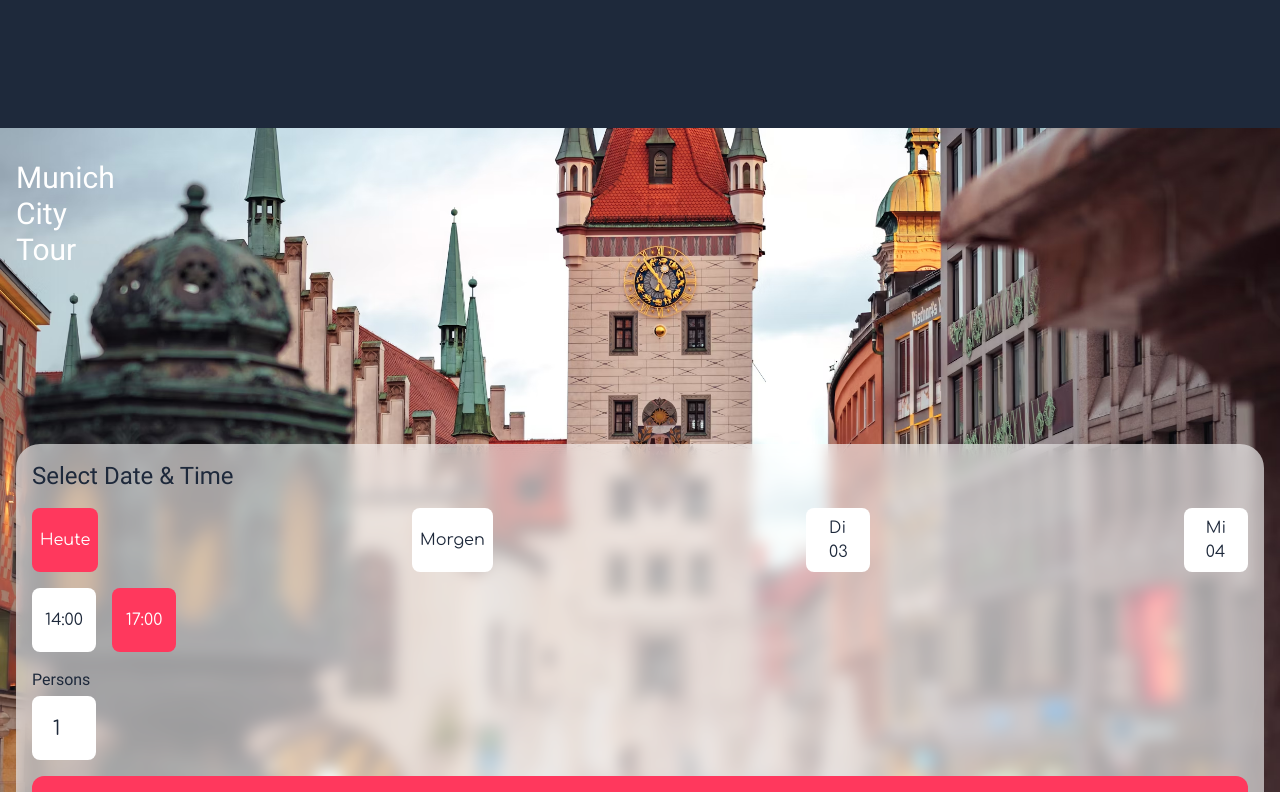
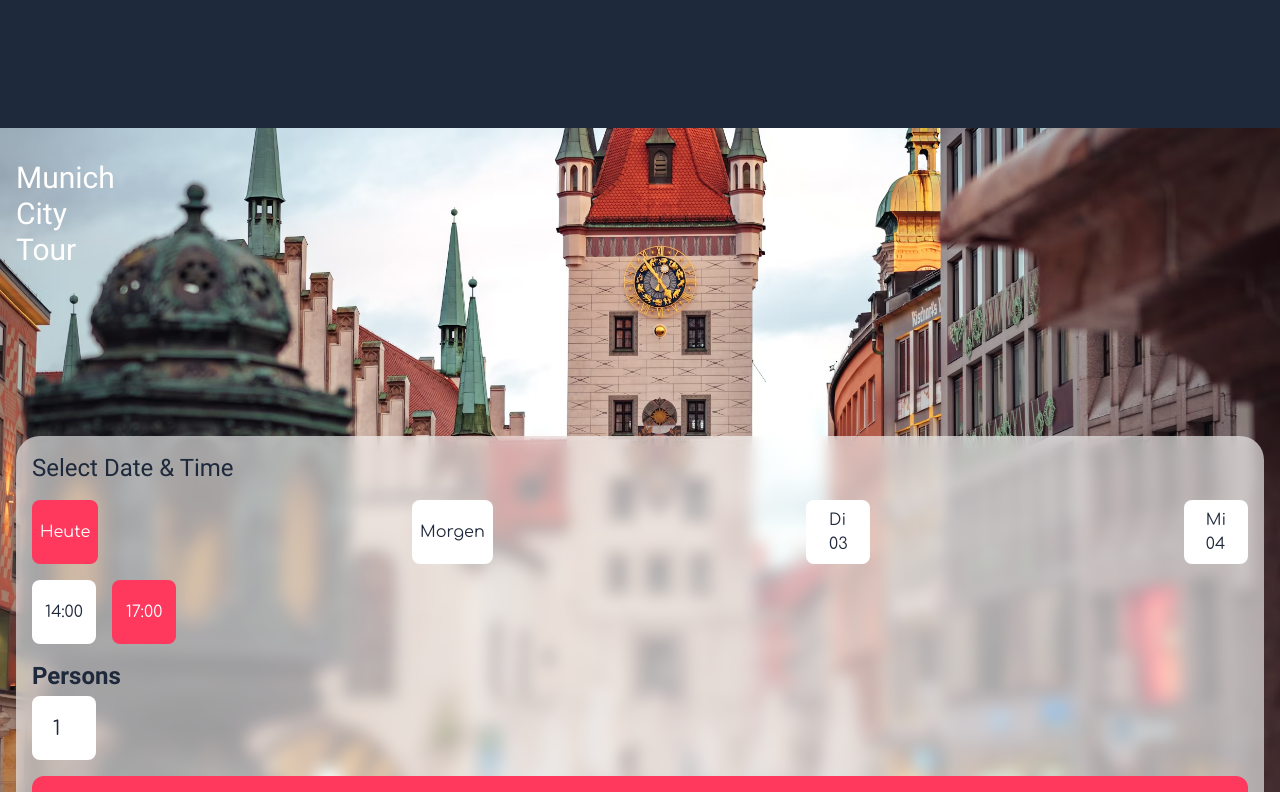
Before and after one commit to Dubwoof/nextwebs, a React (Vite) app: page /booking in a window 1280 px wide. Shown: the top 792 px of the page. Built offline with nearby package versions, Linux system fonts and the light colour scheme.

Commit message:
change h2

```diff
--- a/src/pages/Booking/Booking.tsx
+++ b/src/pages/Booking/Booking.tsx
@@ -50,7 +50,7 @@ export function Booking({}: PageProps): JSX.Element {
             <div className="flex bg-warning cursor-pointer h-16 aspect-square rounded-lg justify-center items-center p-2">17:00</div>
           </div>
 
-          <Typography variant="body1" className="text-bold text-xl mb-1 text-background">
+          <Typography variant="h2" className="text-bold text-xl mb-1 text-background">
             Persons
           </Typography>
           <input
```
